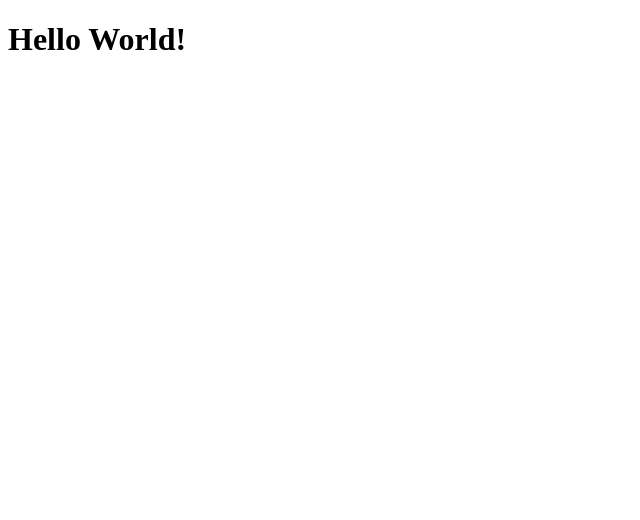
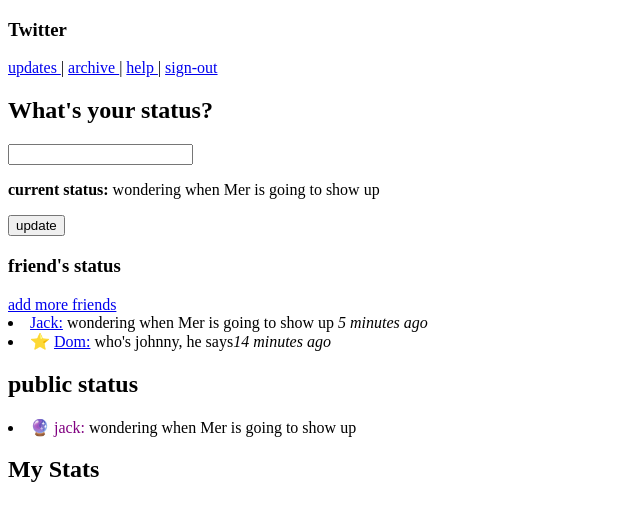
Before and after one commit to JacobCutts13/build-early-twitter, a website: page index.html in a window 1280 px wide. Shown: the whole page, without its empty margins (0-640 px from the left). Drawn offline with Linux system fonts and the light colour scheme.

Commit message:
Completed twitter

```diff
--- a/index.html
+++ b/index.html
@@ -1,11 +1,52 @@
 <!DOCTYPE html>
 <html lang="en">
   <head>
-    <!-- You may want to change the site title -->
-    <title>foobar</title>
+    <title>Twitter</title>
   </head>
   <body>
-    <!-- put your content below -->
-    <h1>Hello World!</h1>
+    <h3>Twitter</h3>
+    <section>
+      <nav>
+        <a href="#">updates </a>| <a href="#">archive </a>|
+        <a href="#">help </a>|
+        <a href="#">sign-out </a>
+      </nav>
+    </section>
+
+    <section>
+      <h1>What's your status?</h1>
+      <label for="status"></label>
+      <input type="text" id="status" name="status" size="20" />
+      <p>
+        <strong>current status:</strong> wondering when Mer is going to show up
+      </p>
+      <button type="text" name="update">update</button>
+    </section>
+
+    <section>
+      <h3>friend's status</h3>
+      <a href="#">add more friends</a>
+
+      <uo>
+        <li>
+          <a href="#">Jack:</a> wondering when Mer is going to show up
+          <em>5 minutes ago</em>
+        </li>
+        <li>
+          ⭐ <a href="#">Dom:</a> who's johnny, he says<em>14 minutes ago</em>
+        </li>
+      </uo>
+    </section>
+
+    <footer>
+      <h2>public status</h2>
+      <uo>
+        <li>
+          🔮 <span style="color: purple">jack:</span> wondering when Mer is
+          going to show up
+        </li>
+      </uo>
+      <h2>My Stats</h2>
+    </footer>
   </body>
 </html>
```
